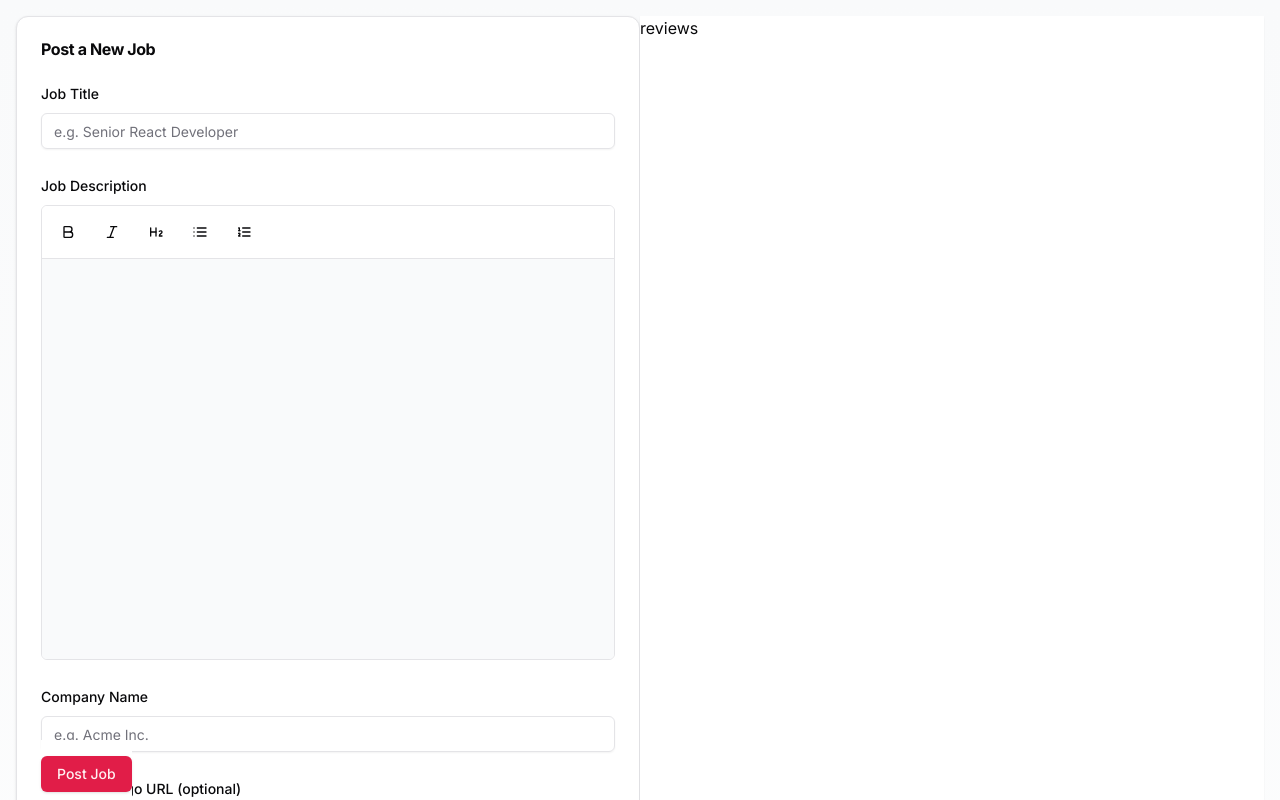
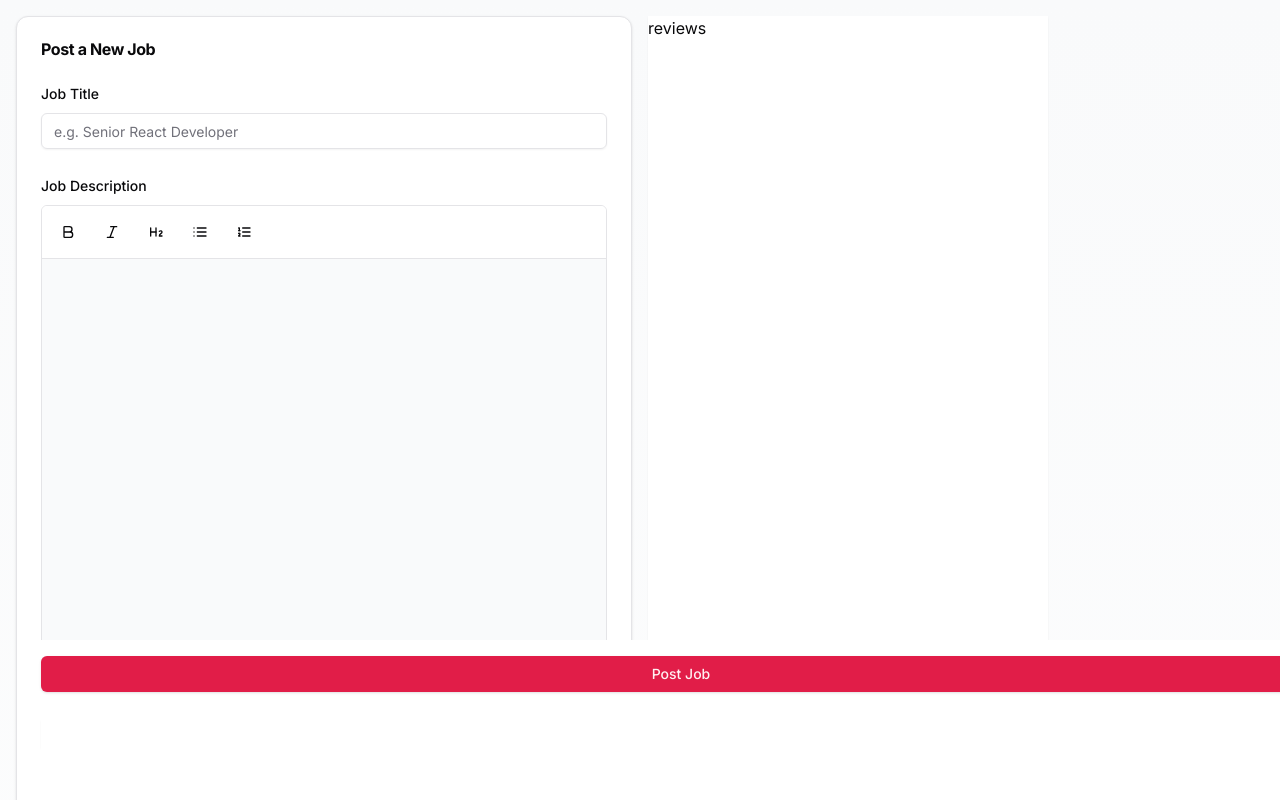
Before and after one commit to harryyking/InternWithUs, a Next.js app: page /jobs in a window 1280 px wide. Shown: the top 800 px of the page. Built offline with nearby package versions, Linux system fonts and the light colour scheme.

Commit message:
new form pg

```diff
--- a/app/jobs/page.tsx
+++ b/app/jobs/page.tsx
@@ -6,7 +6,7 @@ const page = () => {
   return (
 
     <div className='p-4  bg-gradient-to-b from-gray-50 to-white dark:from-gray-950 dark:to-gray-900'>
-      <div className="grid grid-cols-1 lg:grid-cols-2">
+      <div className="grid grid-cols-1 lg:grid-cols-2 gap-4">
       <JobPostingForm/>
       <Reviews/>
 
--- a/components/job-form.tsx
+++ b/components/job-form.tsx
@@ -74,7 +74,7 @@ export default function JobPostingForm() {
   }
 
   return (
-    <div className="max-w-5xl mx-auto">
+    <div className="max-w-4xl">
       <Card>
         <CardHeader>
           <CardTitle className=" font-semibold">Post a New Job</CardTitle>
@@ -381,7 +381,7 @@ export default function JobPostingForm() {
                 )}
               />
 
-              <div className="fixed bottom-0 bg-background pt-4 pb-2">
+              <div className="fixed bottom-0 h-40 bg-background pt-4 pb-2 w-full">
               <Button type="submit" className="w-full" disabled={isLoading}>
                 {isLoading ? "Submitting..." : "Post Job"}
               </Button>
--- a/components/reviews.tsx
+++ b/components/reviews.tsx
@@ -2,7 +2,7 @@ import React from 'react'
 
 const Reviews = () => {
   return (
-    <div className='bg-white shadow-sm'>reviews</div>
+    <div className='lg:w-[400px] bg-white shadow-sm'>reviews</div>
   )
 }
 
```
